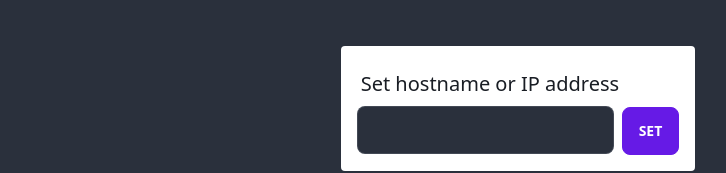
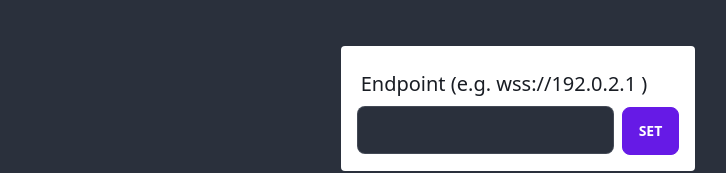
Before and after one commit to whywaita/rfid-poker, a Next.js app in the folder ui/: page / in a window 1280 px wide. Shown: the part 292-465 px from the top of the page, without its empty margins (122-848 px from the left). Built offline with nearby package versions, Linux system fonts and the light colour scheme.

Commit message:
Set schema in endpoint

```diff
--- a/ui/src/pages/index.tsx
+++ b/ui/src/pages/index.tsx
@@ -6,7 +6,7 @@ function Players({ hostname }:{hostname: string}) {
 
   useEffect(() => {
     if (!hostname) return;
-    const ws = new WebSocket(`ws://${hostname}/ws`);
+    const ws = new WebSocket(`${hostname}/ws`);
 
     ws.onmessage = (event) => {
       try {
@@ -47,7 +47,7 @@ function ConnectionModal({ isOpen, onClose, onSubmit }: { isOpen: boolean, onClo
       <div className="fixed inset-0 form-control items-center justify-center z-50">
         <div className="bg-primary-content p-4 rounded">
           <label className="label">
-            <span className="label-text text-xl text-neutral">Set hostname or IP address</span>
+            <span className="label-text text-xl text-neutral">Endpoint (e.g. wss://192.0.2.1 )</span>
           </label>
           <input
               type="text"
```
